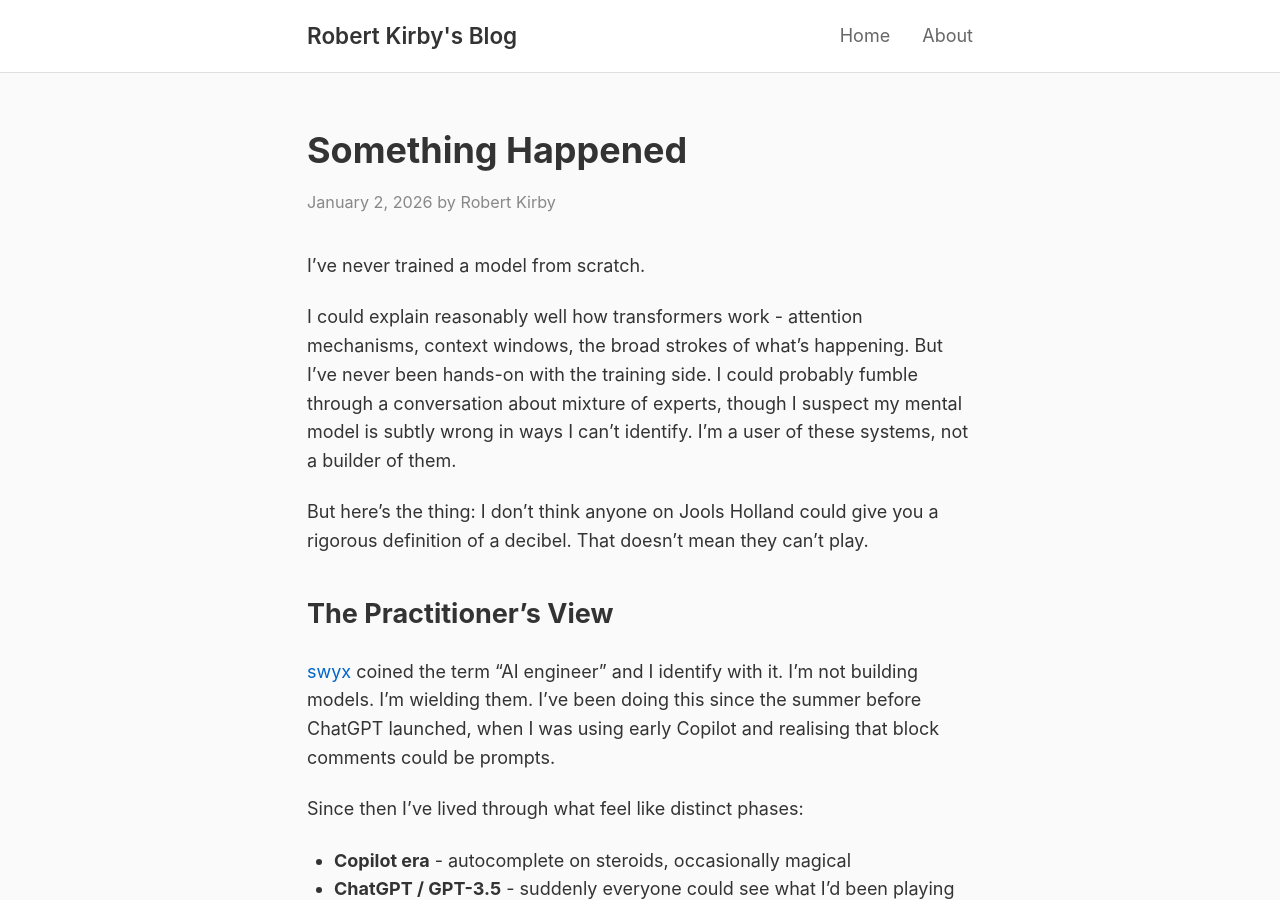
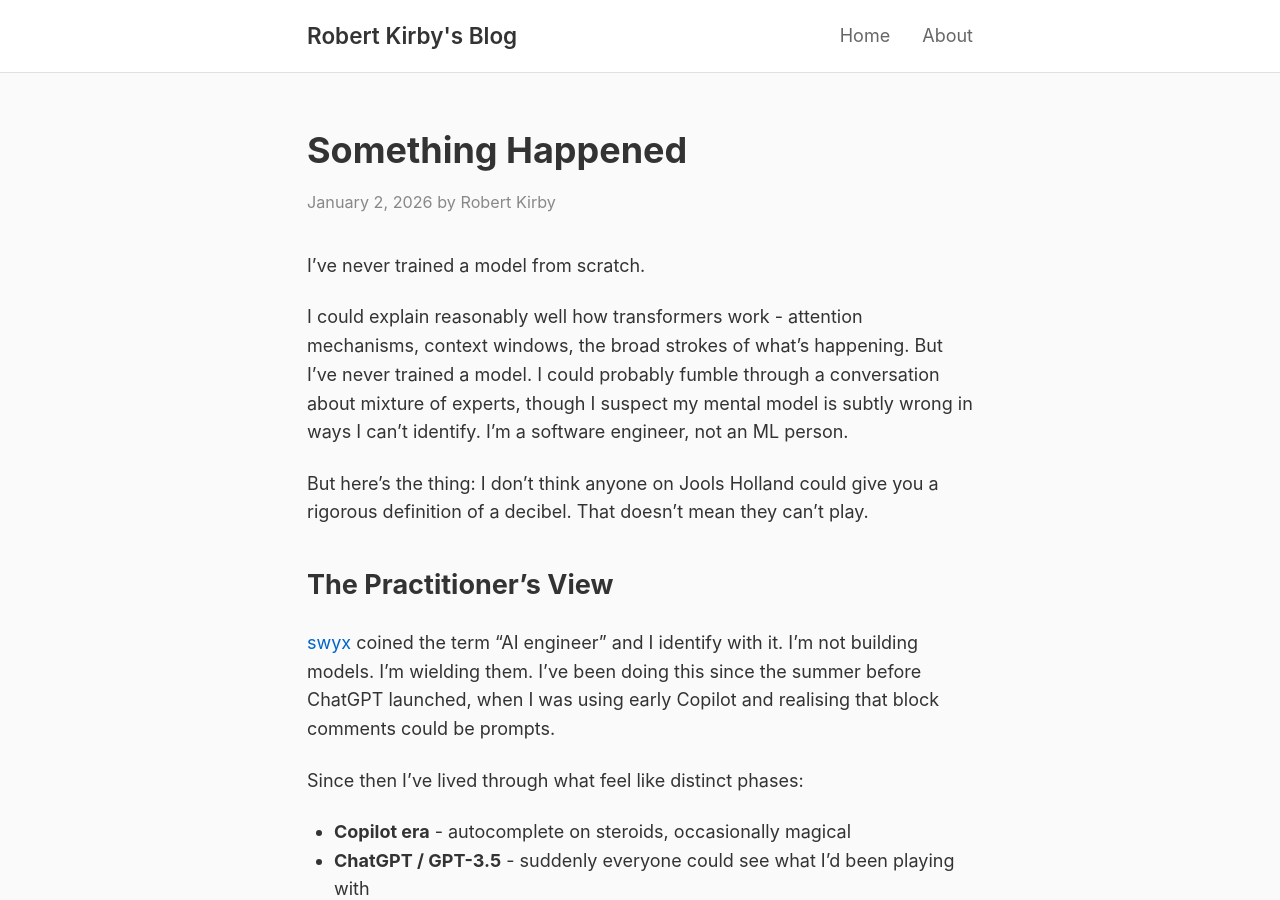
Before and after one commit to rob137/rob137.github.io, a Jekyll site: the page built from _posts/2026-01-02-something-happened.md, in a window 1280 px wide and 900 px high. Built offline with Jekyll 4.4.1, drawn with Linux system fonts in a browser that asks for light colours.

Commit message:
Clarify: software engineer, not ML person

```diff
--- a/_posts/2026-01-02-something-happened.md
+++ b/_posts/2026-01-02-something-happened.md
@@ -7,7 +7,7 @@ tags: [ai, llm, observations, inflection]
 
 I've never trained a model from scratch.
 
-I could explain reasonably well how transformers work - attention mechanisms, context windows, the broad strokes of what's happening. But I've never been hands-on with the training side. I could probably fumble through a conversation about mixture of experts, though I suspect my mental model is subtly wrong in ways I can't identify. I'm a user of these systems, not a builder of them.
+I could explain reasonably well how transformers work - attention mechanisms, context windows, the broad strokes of what's happening. But I've never trained a model. I could probably fumble through a conversation about mixture of experts, though I suspect my mental model is subtly wrong in ways I can't identify. I'm a software engineer, not an ML person.
 
 But here's the thing: I don't think anyone on Jools Holland could give you a rigorous definition of a decibel. That doesn't mean they can't play.
 
```
